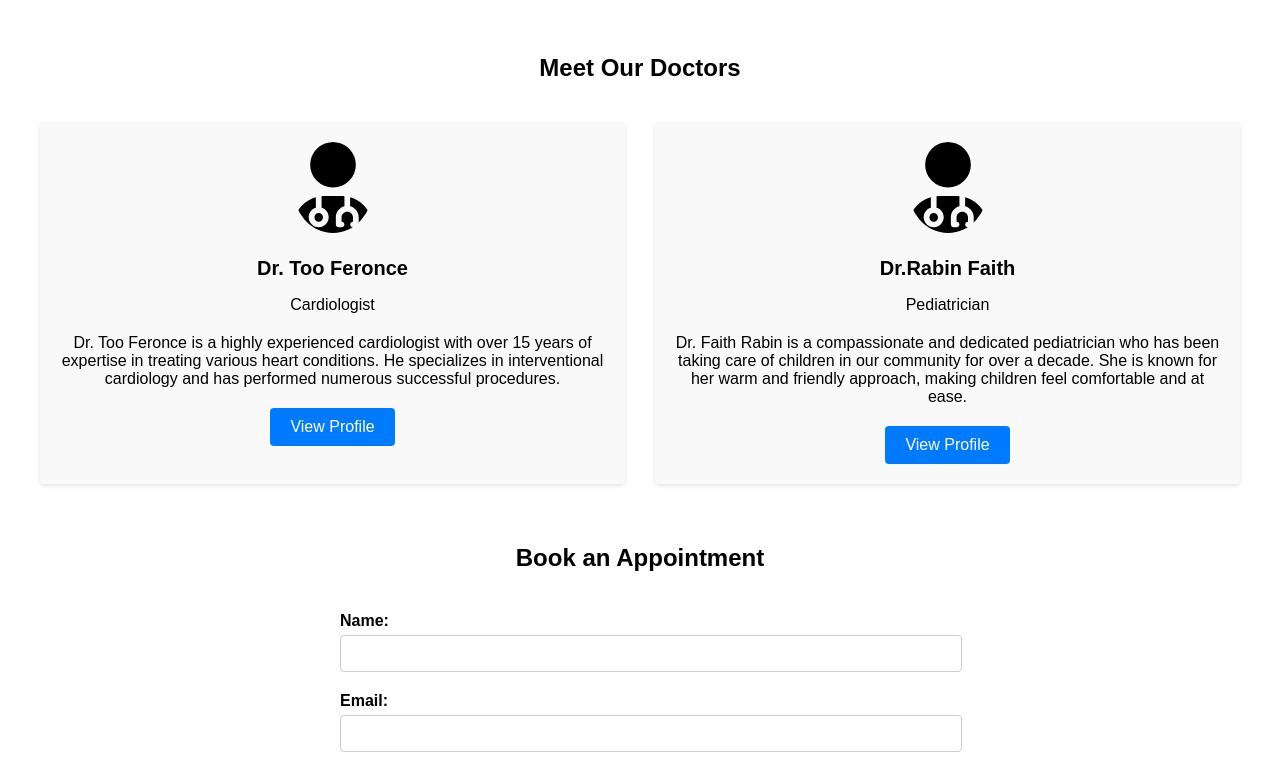
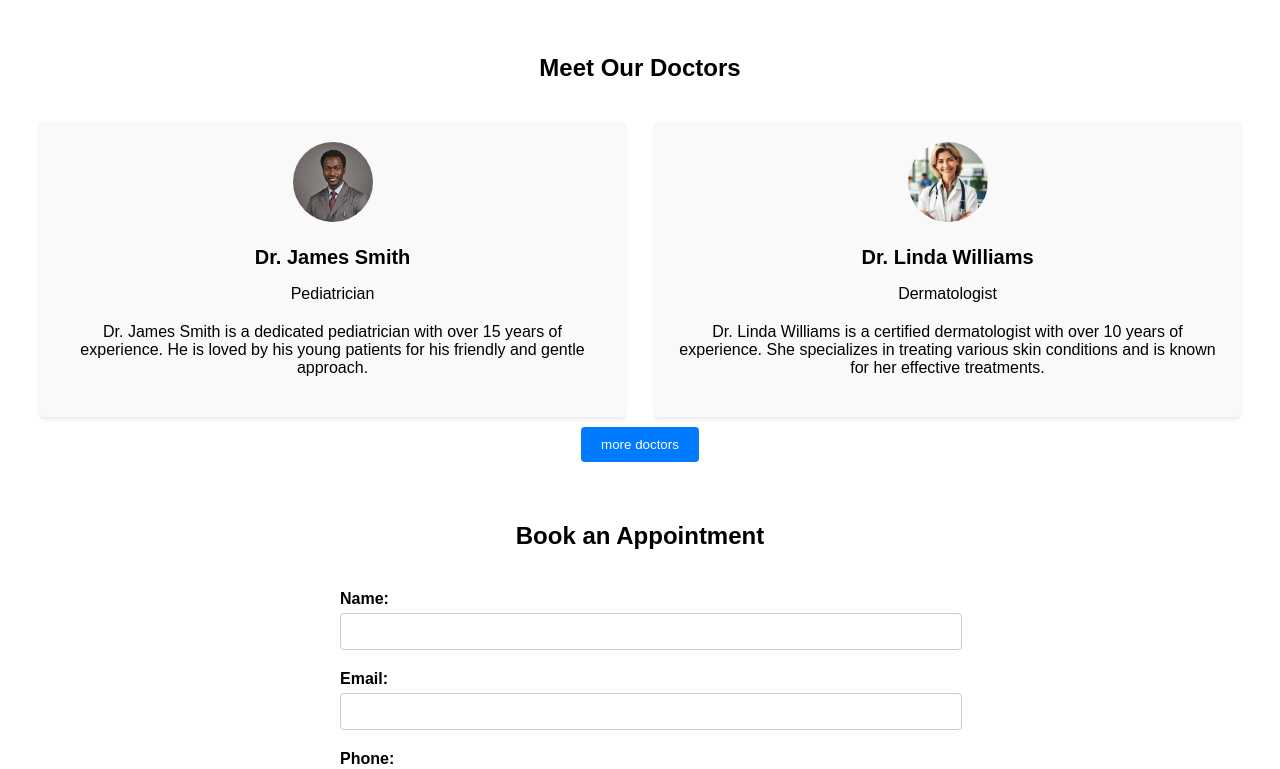
Before and after one commit to MHUDUMIST/hospital-website, a plain HTML site: page index.html in a window 1280 px wide. Shown: the part 1280-2049 px from the top of the page. Drawn offline with Linux system fonts and the light colour scheme.

```diff
--- a/css/style.css
+++ b/css/style.css
@@ -21,6 +21,7 @@ a {
   padding: 10px 20px;
   background-color: #007bff;
   color: #fff;
+  border: none;
   border-radius: 4px;
   text-decoration: none;
   transition: background-color 0.3s ease;
@@ -28,14 +29,13 @@ a {
 
 /* Styling for button hover state */
 .btn:hover {
-  background-color: #007bff;
+  transform: scale(0.9);
 }
 
 /* HEADER STYLES */
 
 /* Styling for header element */
 header {
-  background-color: #fff;
   position: sticky;
   top: 0;
 }
@@ -260,6 +260,11 @@ nav ul li a:hover {
   margin-bottom: 20px;
 }
 
+.doctors .more{
+  display: flex;
+  justify-content: center;
+  margin: 10px;
+}
 /*-------------------END OF DOCTORS SECTION------------------------*/
 
 
--- a/index.html
+++ b/index.html
@@ -13,16 +13,15 @@
   <header>
     <div class="header-container">
       <div class="logo">
-        <a href="#"><img src="assets/images/logo.png" alt="Hudumu Hospital Logo"></a>
+        <a href="./"><img src="assets/images/logo.png" alt="Hudumu Hospital Logo"></a>
         <span>Hudumu Hospital</span>
       </div>
       <nav>
         <ul>
-          <li><a href="#">About</a></li>
+          <li><a href="./about.html">About</a></li>
           <li><a href="./services.html">Services</a></li>
-          <li><a href="doctors.html">Doctors</a></li>
-          <li><a href="appointments.html">Appointments</a></li>
-          <li><a href="#">News</a></li>
+          <li><a href="./doctors.html">Doctors</a></li>
+          <li><a href="./appointments.html">Appointments</a></li>
           <li><a href="./contact.html">Contact</a></li>
         </ul>
       </nav>
@@ -73,31 +72,33 @@
     <section class="doctors">
       <h2>Meet Our Doctors</h2>
       <div class="doctor-profiles">
+          <!-- FIRST DOCTOR -->
+          <div class="doctor-profile">
+            <img src="./assets/images/doctor_4.jpg" alt="Dr. James Smith" />
+            <h3>Dr. James Smith</h3>
+            <p>Pediatrician</p>
+            <p>
+                Dr. James Smith is a dedicated pediatrician with over 15 years of experience. He is loved by his
+                young patients for his friendly and gentle approach.
+            </p>
+        </div>
+
+        <!-- SECOND DOCTOR -->
         <div class="doctor-profile">
-          <img src="./assets/icons/doctor.svg" alt="Dr. Too Feronce" />
-          <h3>Dr. Too Feronce</h3>
-          <p>Cardiologist</p>
-          <p>
-            Dr. Too Feronce is a highly experienced cardiologist with over 15
-            years of expertise in treating various heart conditions. He
-            specializes in interventional cardiology and has performed
-            numerous successful procedures.
-          </p>
-          <a href="#" class="btn">View Profile</a>
+            <img src="./assets/images/doctor_5.jpeg" alt="Dr. Linda Williams" />
+            <h3>Dr. Linda Williams</h3>
+            <p>Dermatologist</p>
+            <p>
+                Dr. Linda Williams is a certified dermatologist with over 10 years of experience. She
+                specializes in treating various skin conditions and is known for her effective treatments.
+            </p>
         </div>
-        <div class="doctor-profile">
-          <img src="./assets/icons/doctor.svg" alt="Dr. Faith Omulebi" />
-          <h3>Dr.Rabin Faith</h3>
-          <p>Pediatrician</p>
-          <p>
-            Dr. Faith Rabin is a compassionate and dedicated pediatrician
-            who has been taking care of children in our community for over a
-            decade. She is known for her warm and friendly approach, making
-            children feel comfortable and at ease.
-          </p>
-          <a href="#" class="btn">View Profile</a>
-        </div>
-        <!-- TO more doctor profiles -->
+      </div>
+
+      <div class="more">
+        <a href="./doctors.html">
+        <button class="btn">more doctors</button>
+      </a>
       </div>
     </section>
 
@@ -160,13 +161,12 @@
       <div class="footer-section">
         <h3>Quick Links</h3>
         <ul>
-          <li><a href="index.html">Home</a></li>
-          <li><a href="#">About</a></li>
-          <li><a href="services.html">Services</a></li>
-          <li><a href="doctors.html">Doctors</a></li>
-          <li><a href="appointments.html">Appointments</a></li>
-          <li><a href="#">News</a></li>
-          <li><a href="contact.html">Contact</a></li>
+          <li><a href="./">Home</a></li>
+          <li><a href="./about.html">About</a></li>
+          <li><a href="./services.html">Services</a></li>
+          <li><a href="./doctors.html">Doctors</a></li>
+          <li><a href="./appointments.html">Appointments</a></li>
+          <li><a href="./contact.html">Contact</a></li>
         </ul>
       </div>
       <div class="footer-section">
```
Also changed, not shown: appointments.html (+2 -1 lines), contact.html (+8 -8 lines), doctors.html (+2 -1 lines), services.html (+7 -9 lines).
